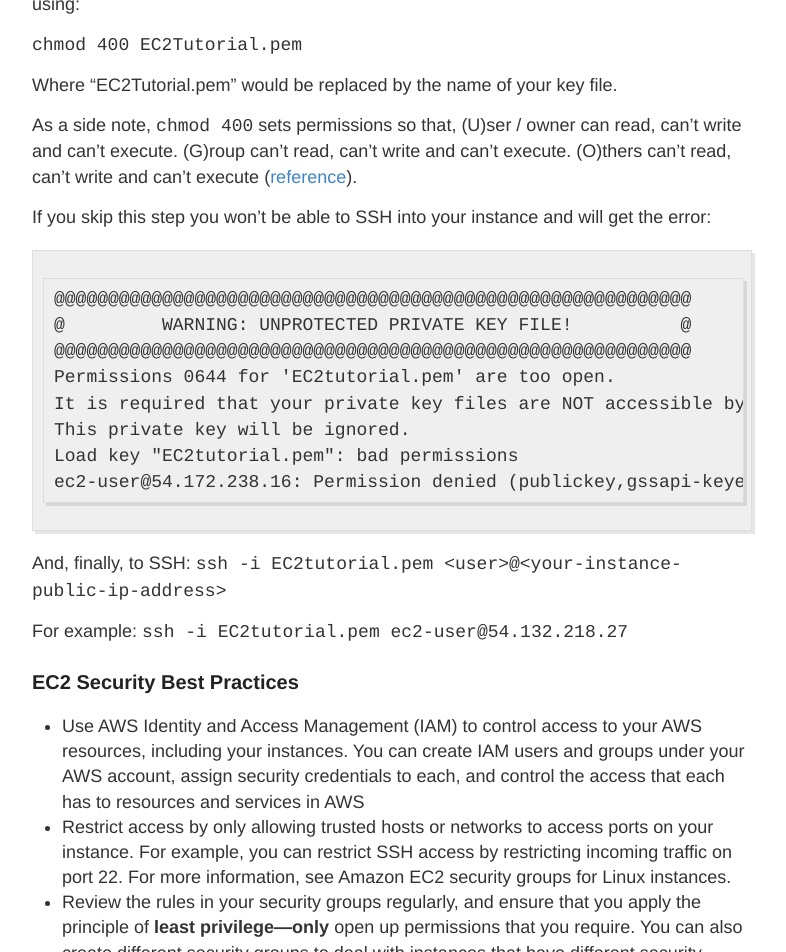
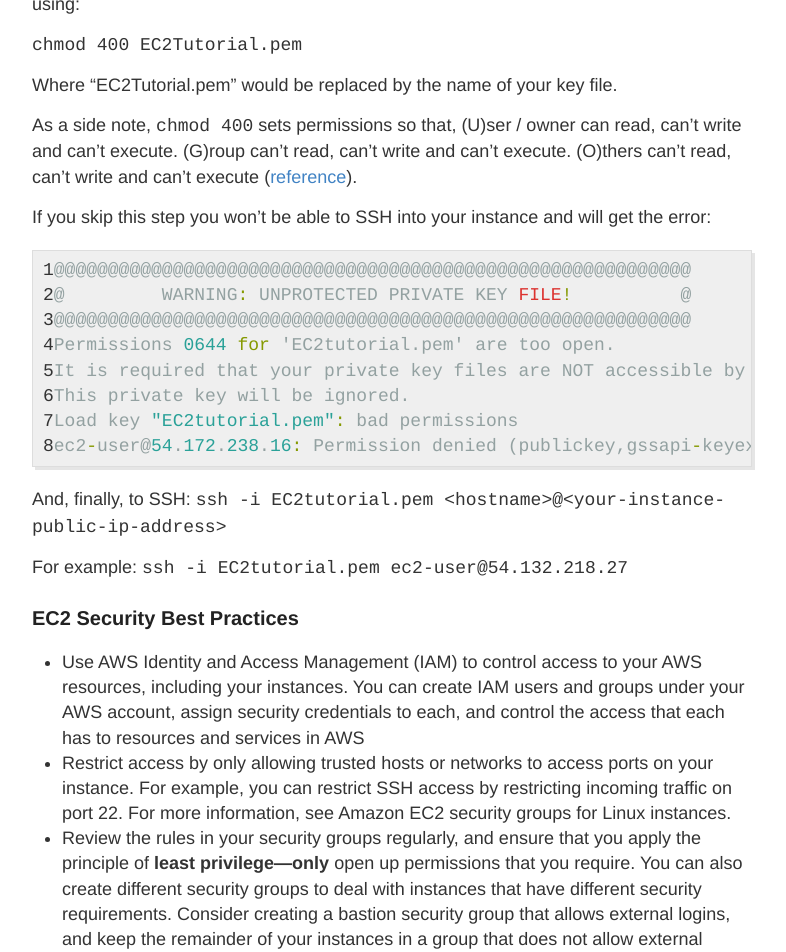
Before and after one commit to gutucristian/gutucristian.github.io, a Jekyll site: the page built from _posts/2020-06-17-Amazon-Web-Services-(AWS).md, in a window 1280 px wide and 1400 px high, scrolled down 3494 px. Shown: the top 952 px of the window, without its empty margins (248-1034 px from the left). Built offline with Jekyll 4.4.1, drawn with Linux system fonts in a browser that asks for light colours; our own code applies the rules of GitHub Pages for plain Markdown files; some of the changed lines change nothing that is shown; some of the changed text lies outside the part shown.

Commit message:
Update 2020-06-17-Amazon-Web-Services-(AWS).md

````diff
--- a/_posts/2020-06-17-Amazon-Web-Services-(AWS).md
+++ b/_posts/2020-06-17-Amazon-Web-Services-(AWS).md
@@ -103,7 +103,7 @@
 
 If you skip this step you won't be able to SSH into your instance and will get the error:
 
-```
+{% highlight c linenos %}
 @@@@@@@@@@@@@@@@@@@@@@@@@@@@@@@@@@@@@@@@@@@@@@@@@@@@@@@@@@@
 @         WARNING: UNPROTECTED PRIVATE KEY FILE!          @
 @@@@@@@@@@@@@@@@@@@@@@@@@@@@@@@@@@@@@@@@@@@@@@@@@@@@@@@@@@@
@@ -112,9 +112,9 @@
 This private key will be ignored.
 Load key "EC2tutorial.pem": bad permissions
 ec2-user@54.172.238.16: Permission denied (publickey,gssapi-keyex,gssapi-with-mic).
-```
+{% endhighlight %}
 
-And, finally, to SSH: `ssh -i EC2tutorial.pem <user>@<your-instance-public-ip-address>`
+And, finally, to SSH: `ssh -i EC2tutorial.pem <hostname>@<your-instance-public-ip-address>`
 
 For example: `ssh -i EC2tutorial.pem ec2-user@54.132.218.27`
 
@@ -124,3 +124,10 @@
 - Restrict access by only allowing trusted hosts or networks to access ports on your instance. For example, you can restrict SSH access by restricting incoming traffic on port 22. For more information, see Amazon EC2 security groups for Linux instances.
 - Review the rules in your security groups regularly, and ensure that you apply the principle of **least privilege—only** open up permissions that you require. You can also create different security groups to deal with instances that have different security requirements. Consider creating a bastion security group that allows external logins, and keep the remainder of your instances in a group that does not allow external logins.
 - Disable password-based logins for instances launched from your AMI. Passwords can be found or cracked, and are a security risk. For more information, see Disable password-based remote logins for root. For more information about sharing AMIs safely, see Shared AMIs.
+
+### Introduction to Security Groups
+
+- Security Groups are fundamental to network security in AWS
+- **They control what traffic is allowed in or out of our EC2 machines**
+
+![](https://s3.amazonaws.com/gutucristian.github.io/Kafka/Screen+Shot+2020-06-01+at+5.54.47+PM.png)
````
